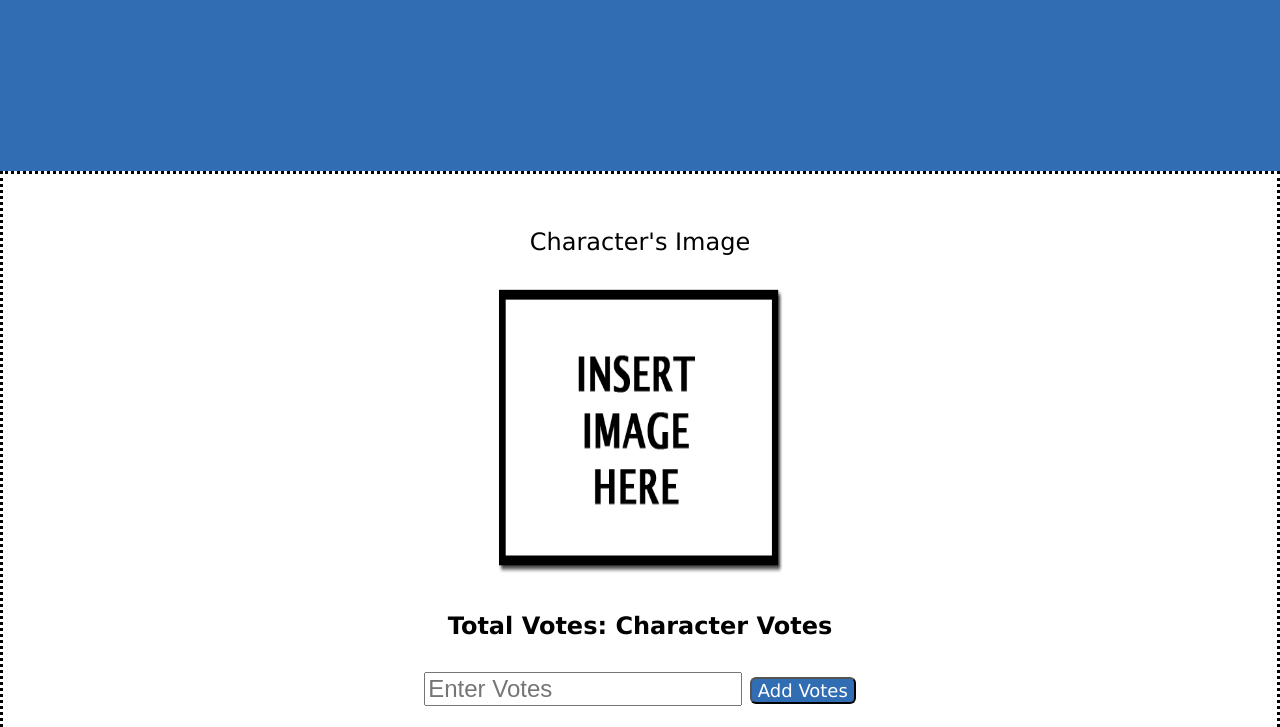
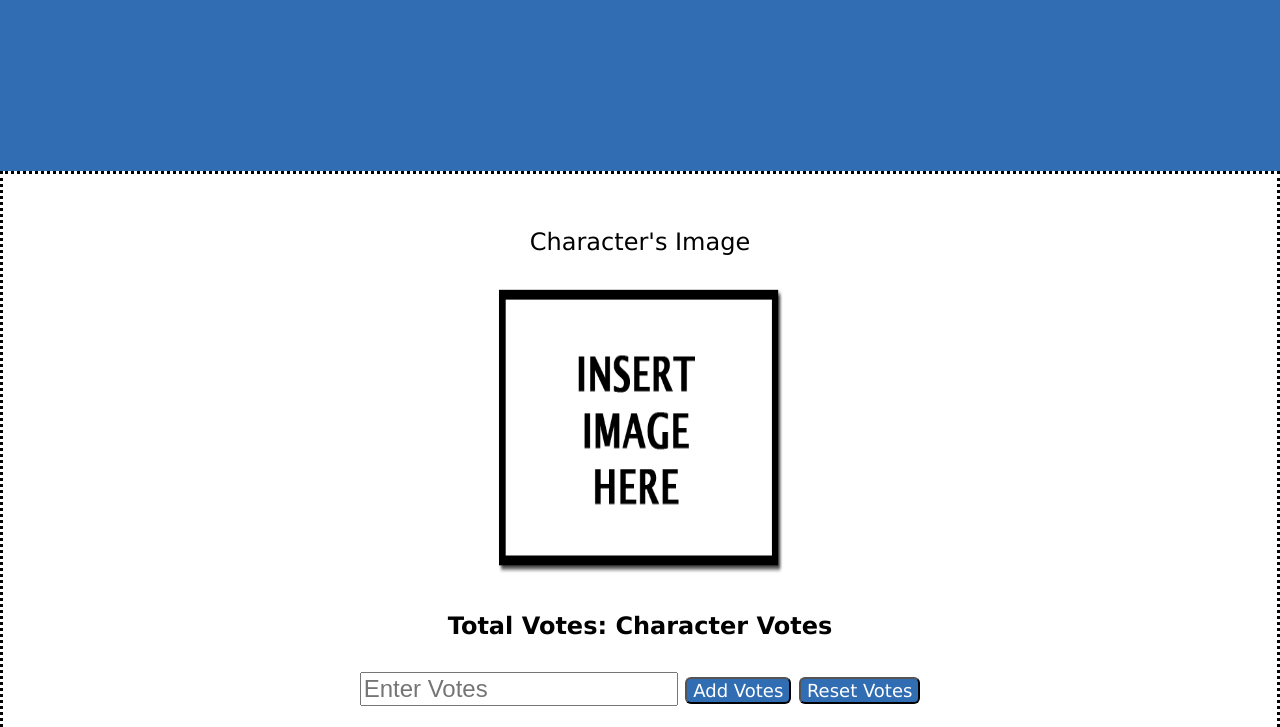
Before and after one commit to Markswell-crypto/week-2-phase-1-code-challenge-flatacuties, a plain HTML site: page index.html in a window 1280 px wide. Shown: the part 70-797 px from the top of the page. Drawn offline with Linux system fonts and the light colour scheme; no server answers.

Commit message:
Amending the reset button in Index.js

```diff
--- a/index.html
+++ b/index.html
@@ -26,7 +26,6 @@
           <input type="text" placeholder="Enter Votes" id="votes" name="votes" />
           <input type="submit" value="Add Votes" />
         </form>
-        <button id="reset-btn">Reset Votes</button>
       </div>
 
       <!-- Bonus only! Uncomment the elements below when you are ready to work on the bonus deliverables -->
--- a/src/index.js
+++ b/src/index.js
@@ -51,10 +51,13 @@ document.addEventListener("DOMContentLoaded", () => {
   }
     });
 // Form Reset
-let resetBtn = document.getElementById("reset-btn")
+let resetBtn = document.createElement("button")
+resetBtn.textContent = "Reset Votes"
+votesForm.appendChild(resetBtn)
+let votesValue = document.getElementById("vote-count")
   resetBtn.addEventListener("click", (e) => {
     e.preventDefault();
-    votesForm.reset();
+    votesValue.textContent = "";
   })
 // Adding a submit event listener for the new character
     const characterForm = document.getElementById("character-form");
@@ -62,7 +65,6 @@ let resetBtn = document.getElementById("reset-btn")
       e.preventDefault();
       let name = e.target.nameInput.value ;
       let imgUrl = e.target.imageurl.value;
-  console.log(imgUrl)
 // Creating an object using the character details
   const newCharacter = {
     name: name,
```
